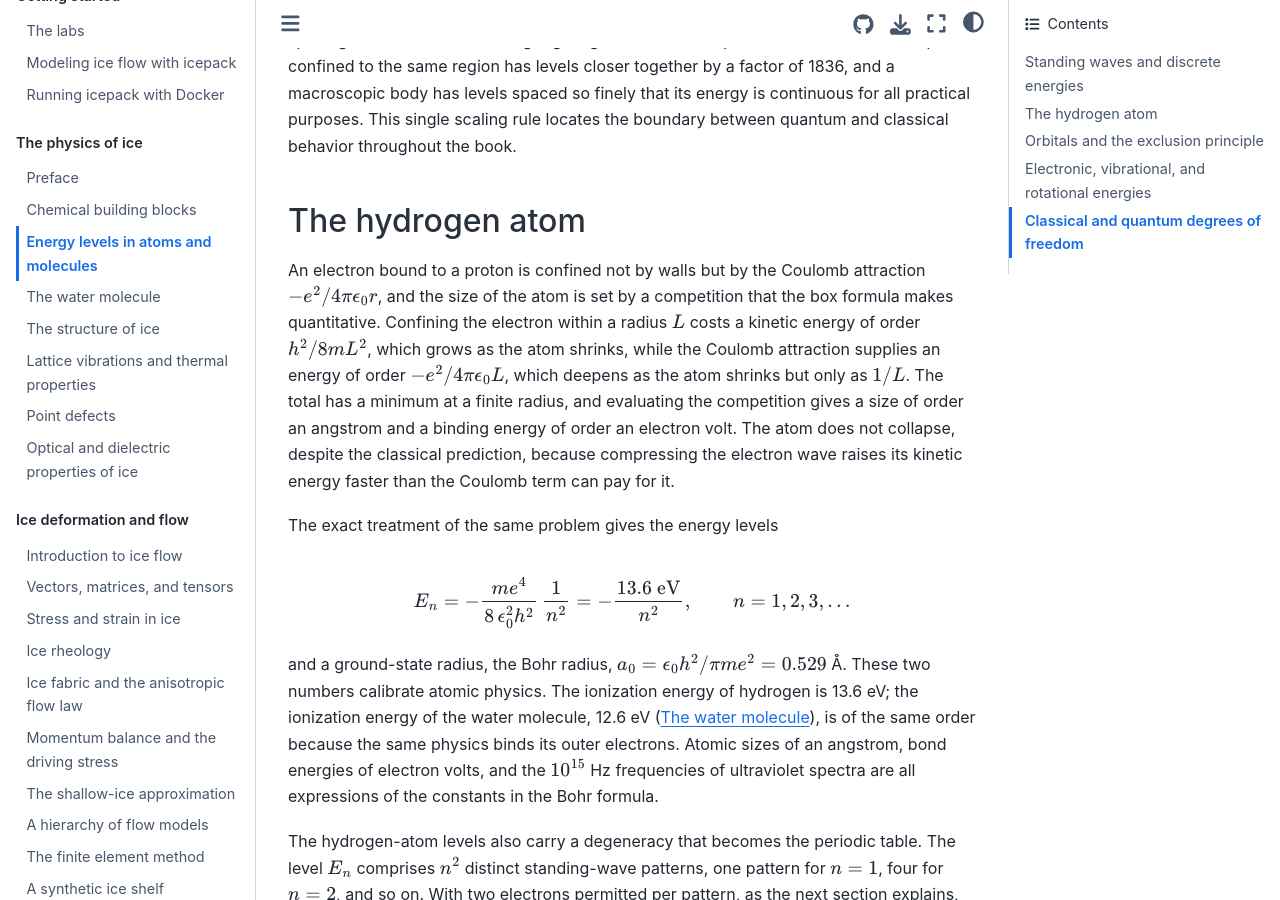
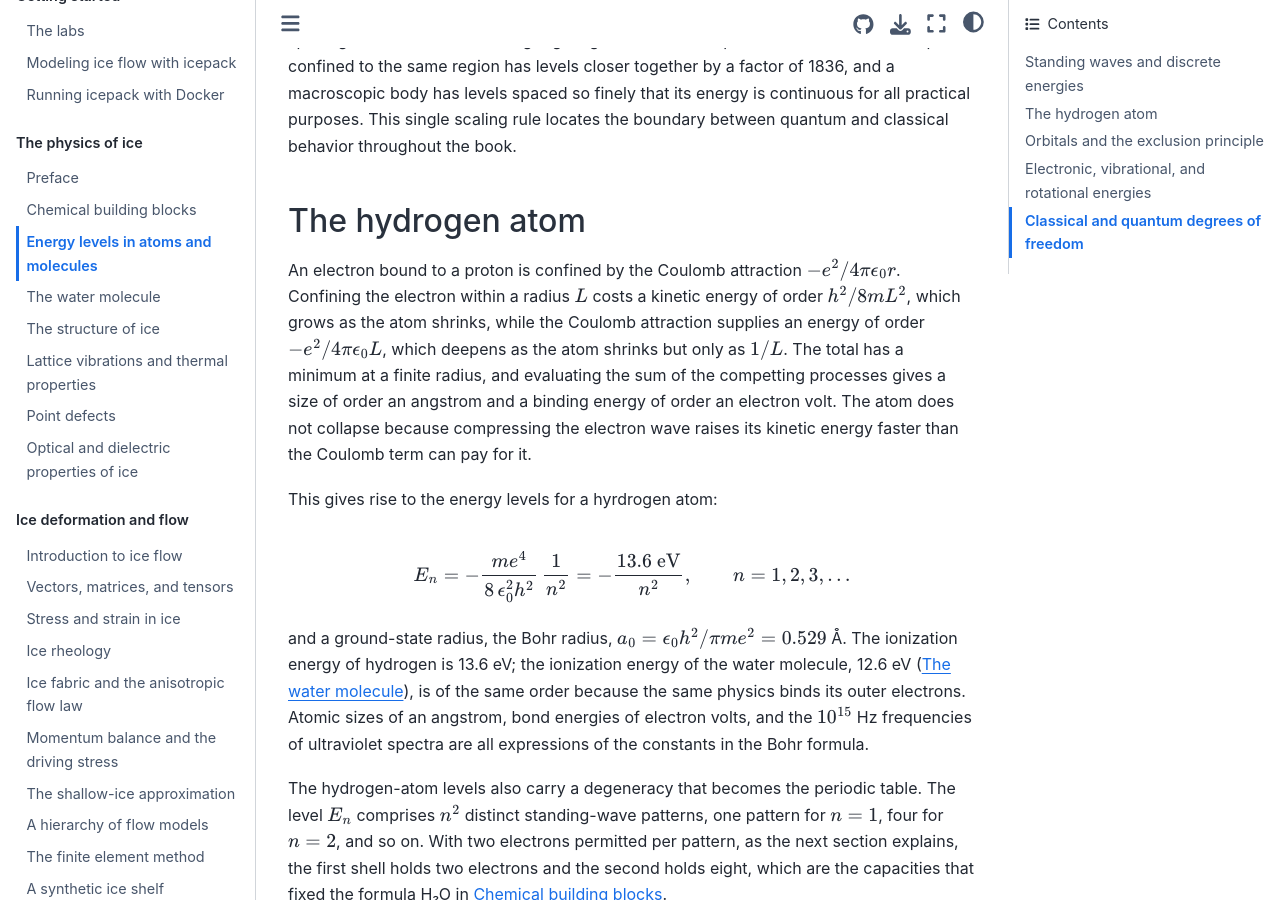
Before and after one commit to rice-glaciology/glaciology-book, a Jupyter Book: the page built from sections/foundations/energy-levels.md, in a window 1280 px wide and 900 px high, scrolled down 1367 px. Built offline with Jupyter Book 1.0.4 settings and Sphinx 7.4.7 and the Sphinx Book theme 1.1.4, drawn with Linux system fonts in a browser that asks for light colours; pages that are not in the unit, such as notebooks, are missing from menus; cross-references to code outside the pages are shown as plain code.

Commit message:
Fix typos and improve clarity in energy levels section
Corrected typographical errors and clarified the explanation of the hydrogen atom's energy levels and binding energy.

```diff
--- a/sections/foundations/energy-levels.md
+++ b/sections/foundations/energy-levels.md
@@ -24,16 +24,16 @@ The magnitudes are the point. For an electron confined to $L = 3$ Å, the size o
 
 ## The hydrogen atom
 
-An electron bound to a proton is confined not by walls but by the Coulomb attraction $-e^2/4\pi\epsilon_0 r$, and the size of the atom is set by a competition that the box formula makes quantitative. Confining the electron within a radius $L$ costs a kinetic energy of order $h^2/8mL^2$, which grows as the atom shrinks, while the Coulomb attraction supplies an energy of order $-e^2/4\pi\epsilon_0 L$, which deepens as the atom shrinks but only as $1/L$. The total has a minimum at a finite radius, and evaluating the competition gives a size of order an angstrom and a binding energy of order an electron volt. The atom does not collapse, despite the classical prediction, because compressing the electron wave raises its kinetic energy faster than the Coulomb term can pay for it.
+An electron bound to a proton is confined by the Coulomb attraction $-e^2/4\pi\epsilon_0 r$. Confining the electron within a radius $L$ costs a kinetic energy of order $h^2/8mL^2$, which grows as the atom shrinks, while the Coulomb attraction supplies an energy of order $-e^2/4\pi\epsilon_0 L$, which deepens as the atom shrinks but only as $1/L$. The total has a minimum at a finite radius, and evaluating the sum of the competting processes gives a size of order an angstrom and a binding energy of order an electron volt. The atom does not collapse because compressing the electron wave raises its kinetic energy faster than the Coulomb term can pay for it.
 
-The exact treatment of the same problem gives the energy levels
+This gives rise to the energy levels for a hyrdrogen atom:
 
 $$
 E_n = -\frac{m e^4}{8\,\epsilon_0^2 h^2}\,\frac{1}{n^2} = -\frac{13.6\ \mathrm{eV}}{n^2},
 \qquad n = 1, 2, 3, \ldots
 $$
 
-and a ground-state radius, the Bohr radius, $a_0 = \epsilon_0 h^2/\pi m e^2 = 0.529$ Å. These two numbers calibrate atomic physics. The ionization energy of hydrogen is 13.6 eV; the ionization energy of the water molecule, 12.6 eV ({doc}`water-molecule`), is of the same order because the same physics binds its outer electrons. Atomic sizes of an angstrom, bond energies of electron volts, and the $10^{15}$ Hz frequencies of ultraviolet spectra are all expressions of the constants in the Bohr formula.
+and a ground-state radius, the Bohr radius, $a_0 = \epsilon_0 h^2/\pi m e^2 = 0.529$ Å. The ionization energy of hydrogen is 13.6 eV; the ionization energy of the water molecule, 12.6 eV ({doc}`water-molecule`), is of the same order because the same physics binds its outer electrons. Atomic sizes of an angstrom, bond energies of electron volts, and the $10^{15}$ Hz frequencies of ultraviolet spectra are all expressions of the constants in the Bohr formula.
 
 The hydrogen-atom levels also carry a degeneracy that becomes the periodic table. The level $E_n$ comprises $n^2$ distinct standing-wave patterns, one pattern for $n=1$, four for $n=2$, and so on. With two electrons permitted per pattern, as the next section explains, the first shell holds two electrons and the second holds eight, which are the capacities that fixed the formula H₂O in {doc}`composition`.
 
```
